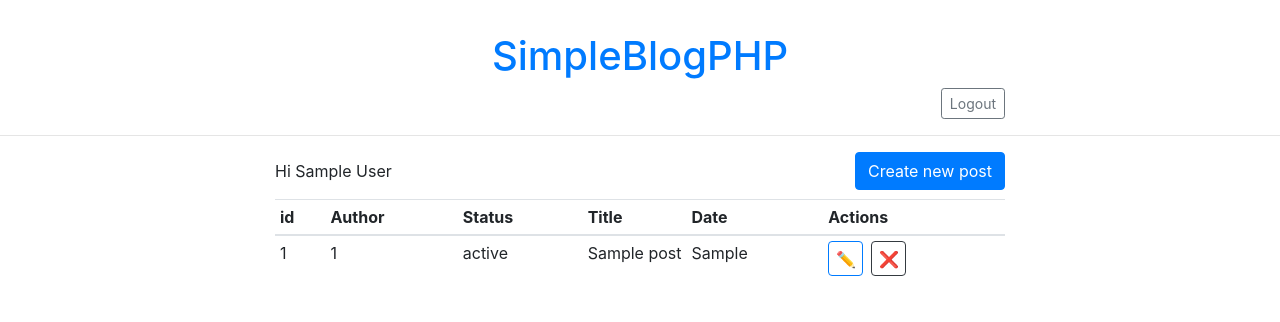
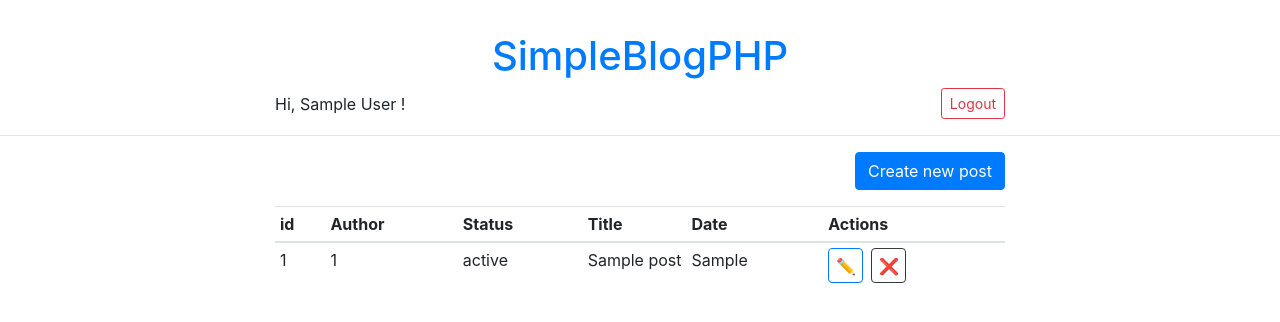
Before and after one commit to maurozurlo/SimpleBlogPHP, a PHP site: page /dashboard in a window 1280 px wide. Shown: the top 322 px of the page. Run offline with PHP 8.4, Linux system fonts and the light colour scheme; the visitor is signed in with stand-in values (Sample User, id 1); tables that the repository leaves empty or names only in its code hold one stand-in row (values such as "Sample post"); some libraries are stand-ins or nearby versions.

Commit message:
more cleanup

```diff
--- a/index.php
+++ b/index.php
@@ -8,6 +8,7 @@ $parsedUrl = parse_url($requestUri);
 $path = $parsedUrl['path']; // This gives you only the path without the query string
 
 include "./partials/head.php";
+include "./partials/navbar.php";
 // Define routes
 switch ($path) {
   case '/':
--- a/pages/dashboard.php
+++ b/pages/dashboard.php
@@ -2,32 +2,16 @@
 require_once("php/_protectedRoute.php");
 require_once("php/_dbConfig.php");
 ?>
-<div class="container">
-  <div class="row my-2">
-    <div class="col-md-12 mx-auto">
-      <h1 class="mt-4 text-center">
-        <a href="/">SimpleBlogPHP</a>
-      </h1>
-    </div>
-    <div class="col-md-8 mx-auto">
-      <small class="text-right d-block">
-        <a class="btn btn-outline-secondary btn-sm" href="/logout">Logout</a>
-      </small>
-    </div>
-  </div>
-</div>
-<hr>
+
 
 <div class="container">
-  <div class="row">
-    <div class="col-md-8 d-flex align-items-baseline justify-content-between mx-auto">
-      <p><?php echo "Hi " . $_SESSION["name"]; ?></p>
-      <a class="btn btn-primary" href="/editor">Create new post</a>
-    </div>
-  </div>
+
 
   <div class="row">
     <div class="col-md-8 mx-auto">
+      <div class="text-right mb-3">
+        <a class="btn btn-primary" href="/editor">Create new post</a>
+      </div>
       <table class="table">
         <thead>
           <tr>
--- /dev/null
+++ b/partials/navbar.php
@@ -0,0 +1,33 @@
+<div class="container">
+    <div class="row my-2">
+        <div class="col-md-12 mx-auto">
+            <h1 class="mt-4 text-center">
+                <a href="/">SimpleBlogPHP</a>
+            </h1>
+        </div>
+        <div
+            class="col-md-8 mx-auto">
+
+            <?php if ($isLoggedIn): ?>
+                <div class="d-flex align-items-center justify-content-between">
+                    <span class="mr-2">Hi,
+                        <?php echo htmlspecialchars($_SESSION["name"]); ?>
+                        !</span>
+                    <div>
+                        <?php
+                        if ($requestUri !== '/dashboard') {
+                            echo '<a class="btn btn-outline-secondary btn-sm" href="/dashboard">Dashboard</a>';
+                        }
+                        ?>
+                        <a class="btn btn-outline-danger btn-sm" href="/logout">Logout</a>
+                    </div>
+                </div>
+            <?php else: ?>
+                <small class="text-right d-block">
+                    <a class="btn btn-outline-secondary btn-sm" href="/login">Login</a>
+                </small>
+            <?php endif; ?>
+        </div>
+    </div>
+</div>
+<hr>
```
Also changed, not shown: pages/editor.php (+0 -15 lines), pages/home.php (+0 -27 lines), pages/login.php (+0 -15 lines).
